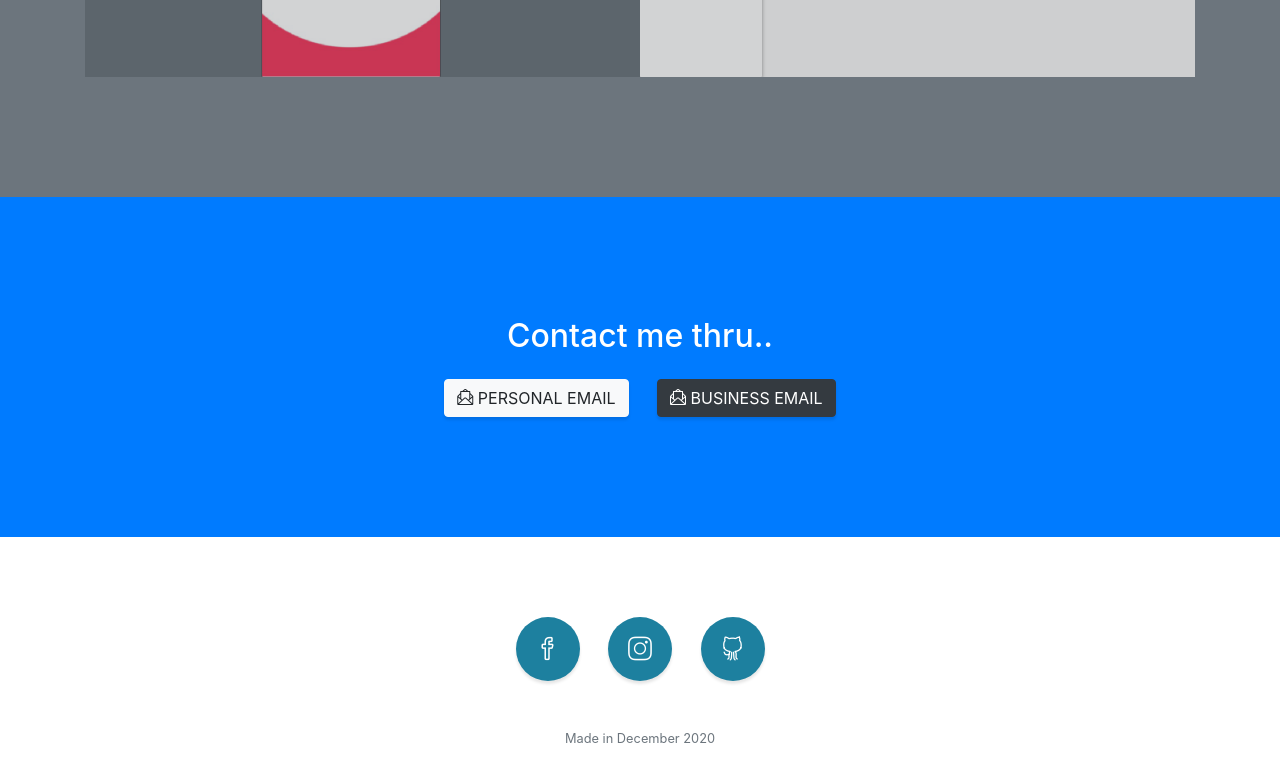
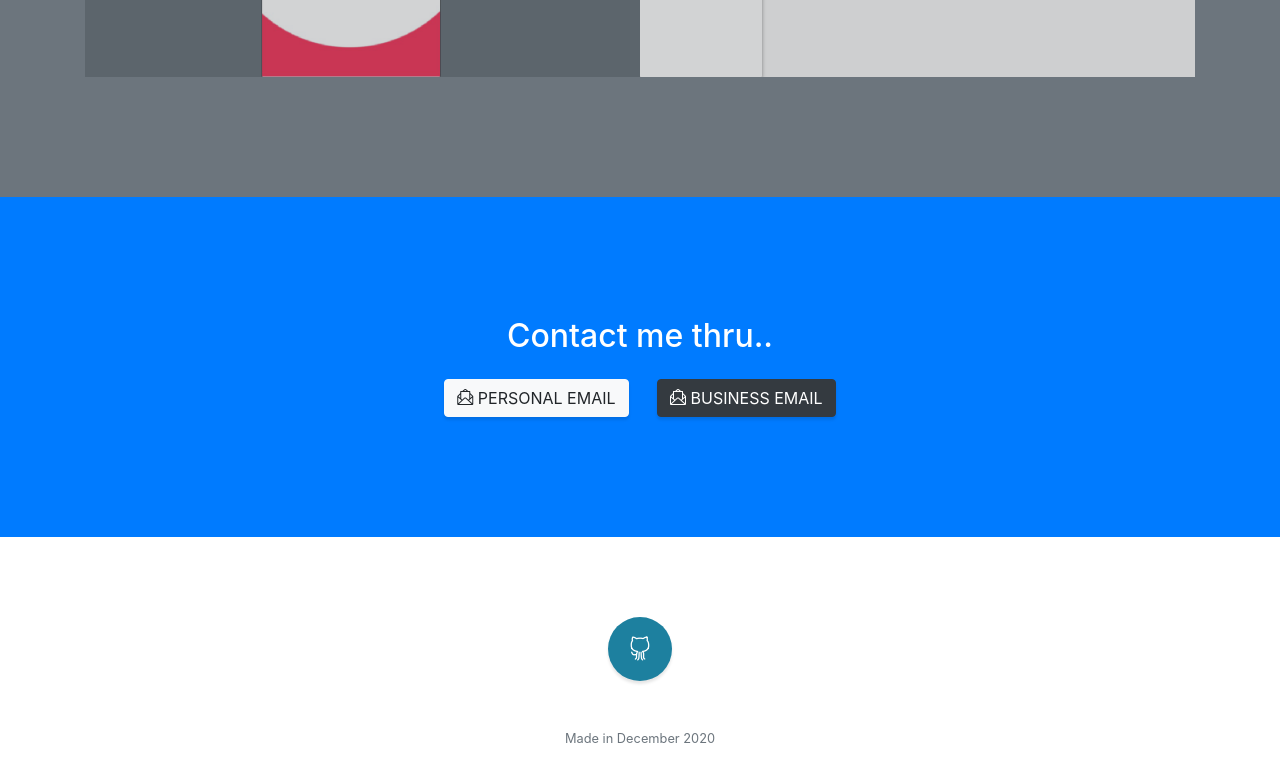
Before and after one commit to ryanperezx/ryanperezx.github.io, a website with bundled scripts: page index.html in a window 1280 px wide. Shown: the part 2643-3424 px from the top of the page. Built offline with nearby package versions, Linux system fonts and the light colour scheme.

Commit message:
Deleted facebook and instagram social media link as accounts are already deleted

```diff
--- a/index.html
+++ b/index.html
@@ -192,16 +192,6 @@
     <div class="container">
       <ul class="list-inline mb-5">
         <li class="list-inline-item">
-          <a class="social-link rounded-circle text-white mr-3" href="https://www.facebook.com/ryanperezx/">
-            <i class="icon-social-facebook"></i>
-          </a>
-        </li>
-        <li class="list-inline-item">
-          <a class="social-link rounded-circle text-white mr-3" href="https://www.instagram.com/ryanperez.exe/">
-            <i class="icon-social-instagram"></i>
-          </a>
-        </li>
-        <li class="list-inline-item">
           <a class="social-link rounded-circle text-white" href="https://github.com/ryanperezx">
             <i class="icon-social-github"></i>
           </a>
```
